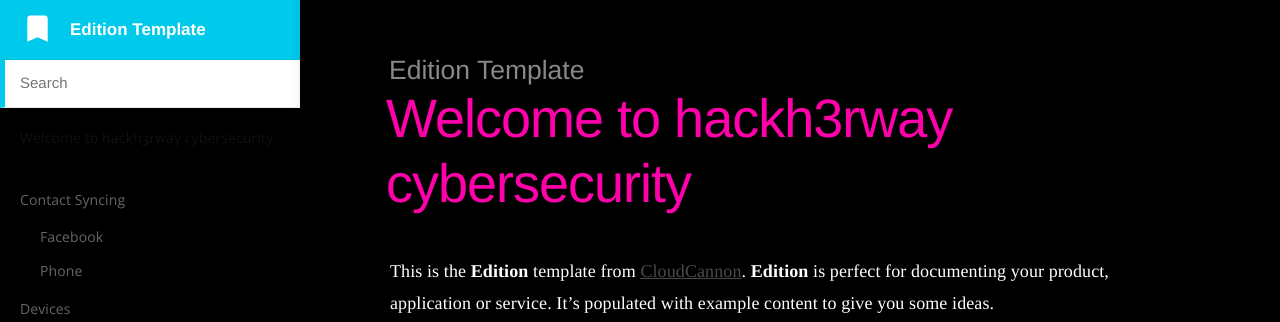
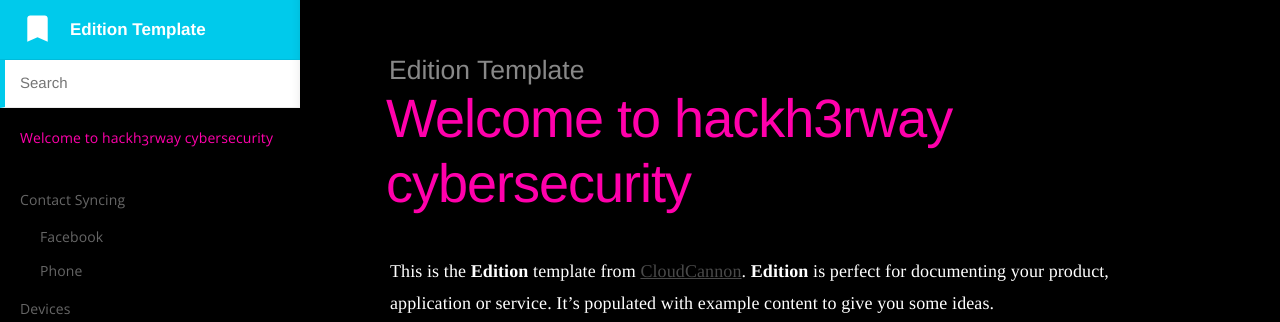
Before and after one commit to d0midigi/Networking-Notes, a Jekyll site: the page built from index.md, in a window 1280 px wide. Shown: the top 322 px of the page. Built offline with Jekyll 4.4.1, drawn with Linux system fonts in a browser that asks for light colours.

Commit message:
Update _layout.scss

```diff
--- a/_sass/_layout.scss
+++ b/_sass/_layout.scss
@@ -62,7 +62,7 @@ body {
 		&::before {
 			left: $nav-width;
 			right: 0;
-			background-color: $content-background-color;
+			background-color: #000000;
 		}
 	}
 }
@@ -86,7 +86,7 @@ header {
 	right: 0;
 	overflow-x: hidden;
 	z-index: 1;
-	background-color: $nav-background-color;
+	background-color: #000000;
 
 	ul {
 		padding: 0;
@@ -253,7 +253,7 @@ nav > ul {
 	&.current > a,
 	> a:active,
 	> a:hover {
-		color: #111;
+		color: #ff00ab;
 	}
 
 	&.top-level > a {
```
